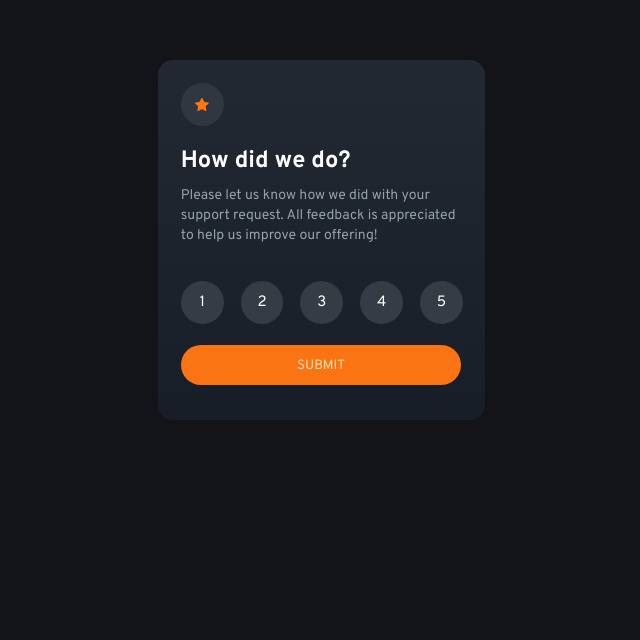
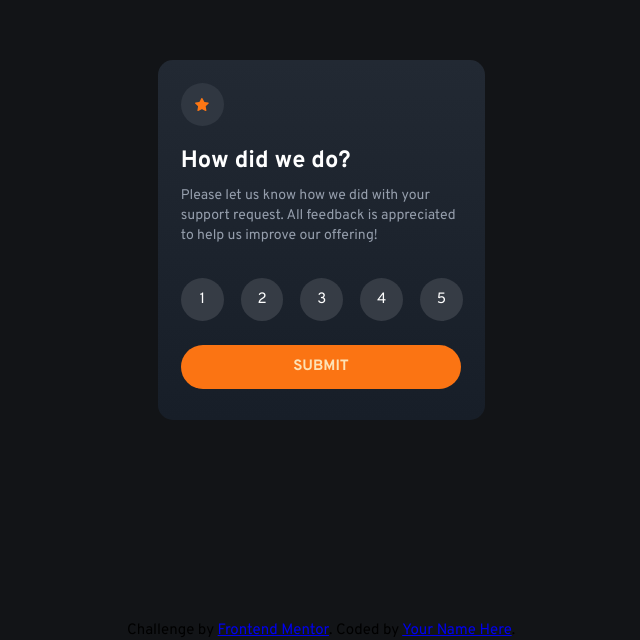
Before and after one commit to jona872/iter-rating-component, a React (Create React App) app: page / in a window 1280 px wide. Shown: the part 160-800 px from the top of the page, without its empty margins (319-959 px from the left). Built offline with nearby package versions, Linux system fonts and the light colour scheme.

Commit message:
px to em

```diff
--- a/public/index.html
+++ b/public/index.html
@@ -24,7 +24,7 @@
       work correctly both with client-side routing and a non-root public URL.
       Learn how to configure a non-root public URL by running `npm run build`.
     -->
-    <title>React App</title>
+    <title>Frontend Mentor | Interactive rating component</title>
   </head>
   <body>
     <noscript>You need to enable JavaScript to run this app.</noscript>
@@ -39,5 +39,9 @@
       To begin the development, run `npm start` or `yarn start`.
       To create a production bundle, use `npm run build` or `yarn build`.
     -->
+    <div class="attribution" style="position:absolute; bottom: 0;">
+      Challenge by <a href="https://www.frontendmentor.io?ref=challenge" target="_blank">Frontend Mentor</a>.
+      Coded by <a href="#">Your Name Here</a>.
+    </div>
   </body>
 </html>
--- a/src/components/App/App.css
+++ b/src/components/App/App.css
@@ -48,7 +48,7 @@ body {
 
 .card>span {
   color: hsl(217, 12%, 63%);
-  padding-bottom: 2.5em;
+  padding-bottom: 2.3em;
   font-size: 14px;
   line-height: 20px;
 }
@@ -59,7 +59,7 @@ body {
   justify-content: center;
   gap: 1.13em;
   cursor: pointer;
-  padding-bottom: 1.4em;
+  padding-bottom: 1.6em;
 }
 
 .card--qualification--value {
@@ -70,7 +70,6 @@ body {
   align-items: center;
   width: 2.86em;
   height: 2.86em;
-  /* border: 1px solid hsl(216, 12%, 54%); */
 }
 
 .card--qualification--value:hover {
@@ -81,8 +80,10 @@ body {
   background-color: hsl(25, 97%, 53%);
   color: #FDE2B5;
   width: 100%;
-  height: 3em;
-  border-radius: 1.5em;
+  height: 2.9em;
+  font-size: 1em;
+  font-weight: bold;
+  border-radius: 2em;
   border: none;
 }
 
@@ -99,14 +100,14 @@ body {
   flex-direction: column;
   justify-content: center;
   align-items: center;
-  /* padding: 30px 25px 46px 27px; */
-  padding: 7.5px 0 23.5px 0;
+  /* padding: 13px 0 23.5px 0; */
+  padding: 0.8667rem 0 1.5667rem 0;
   text-align: center;
 }
 
 .result > img {
-  width: 50%;
-  height: 50%;
+  width: 51%;
+  /* height: 50%; */
 }
 
 
@@ -115,21 +116,23 @@ body {
   background-color: #20282f;
   border-radius: 20px;
   color: hsl(25, 97%, 53%);
-  margin-top: 25px;
-  padding: 10px 12px;
-  font-size: 14px;
+  margin-top: 1.6em;
+  margin-bottom: 0.4em;
+  padding: 0.4em 0.8em;
+  font-size: 0.95em;
 }
+
 
 
 .result>h1 {
   color: hsl(0, 0%, 100%);
   margin: 0;
-  padding: 24px 0 10px 0;
+  padding: 1em 0.1em 0.45em 0;
   font-size: 1.57em;
 }
 
 .result>span {
   color: hsl(217, 12%, 63%);
-  font-size: 14px;
-  line-height: 22px;
+  font-size: 0.94em;
+  line-height: 1.4rem;
 }
--- a/src/components/App/App.js
+++ b/src/components/App/App.js
@@ -73,6 +73,7 @@ function App() {
             </button>
           </>
       }
+
     </Layout>
   )
 }
```
